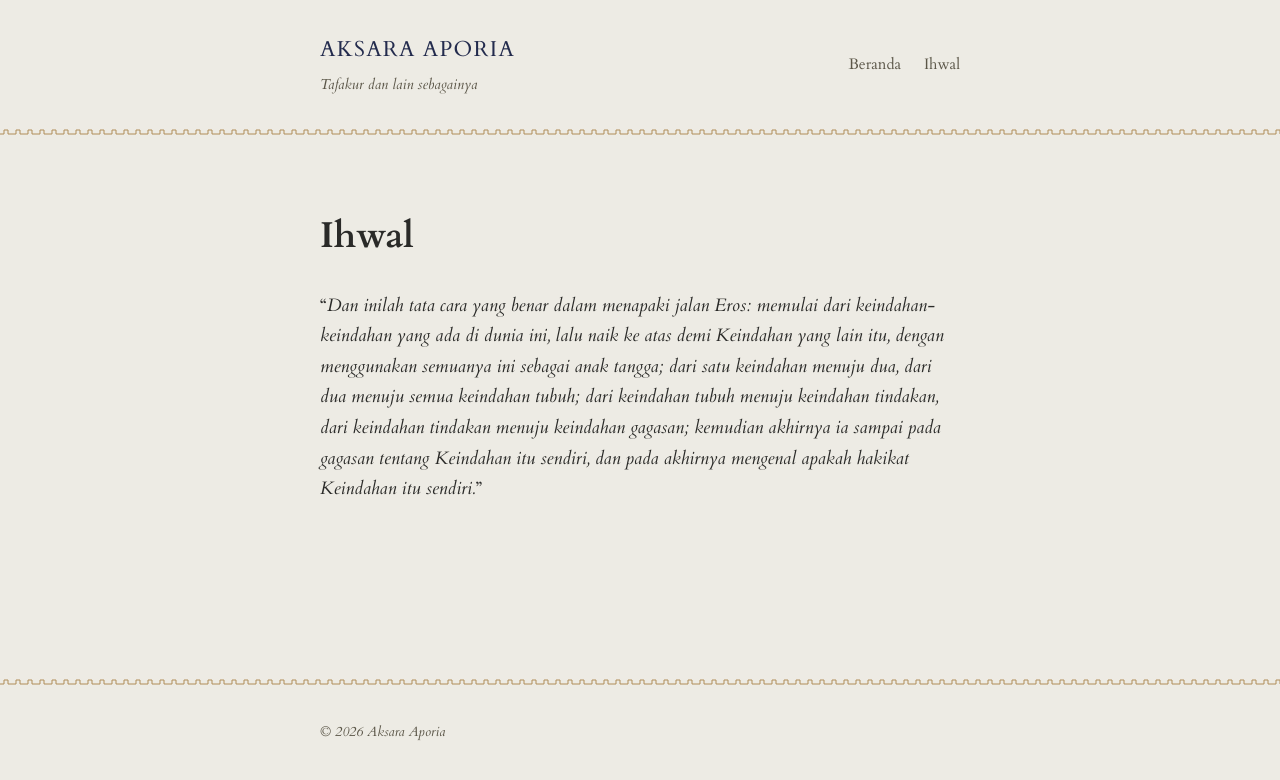
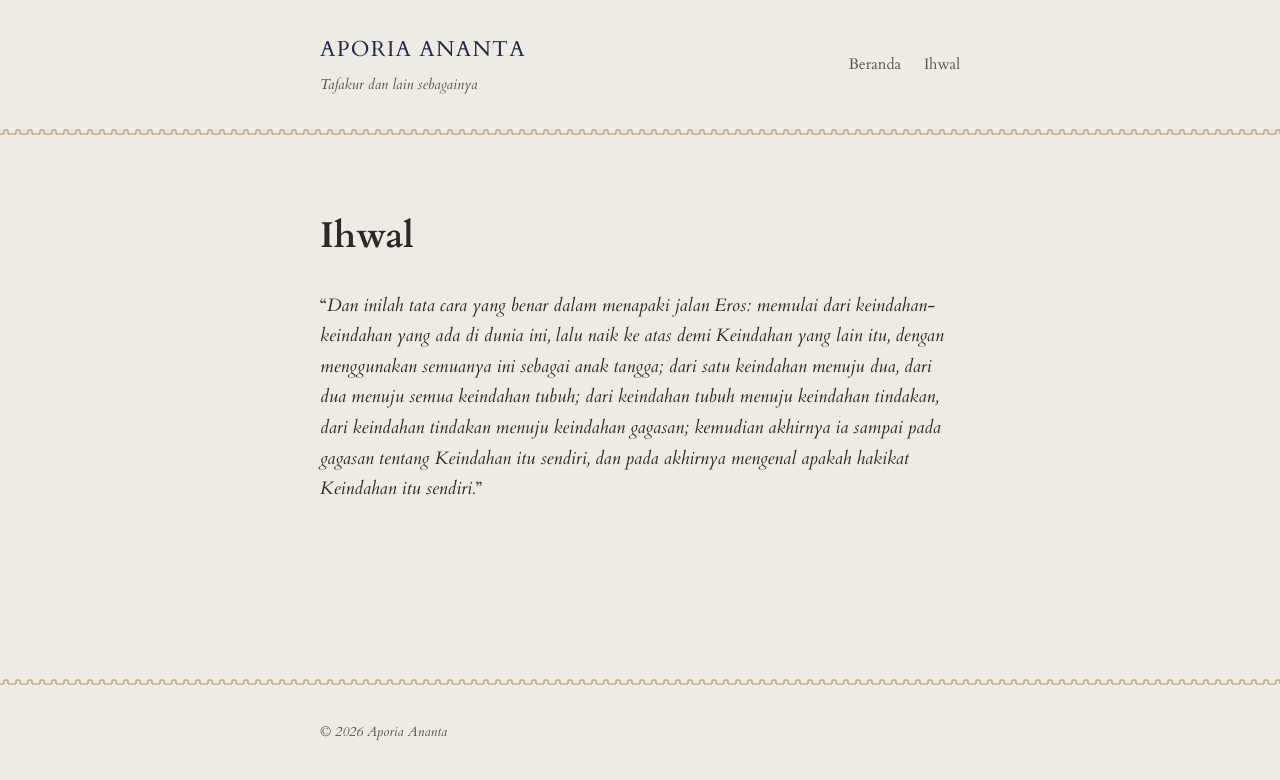
Before and after one commit to ramunechoco/ramunechoco.github.io, a Jekyll site: the page built from about.md, in a window 1280 px wide. Shown: the top 780 px of the page. Built offline with Jekyll 4.4.1, drawn with Linux system fonts in a browser that asks for light colours; some web fonts are replaced.

Commit message:
Rename blog to "Aporia Ananta"

```diff
--- a/_config.yml
+++ b/_config.yml
@@ -1,4 +1,4 @@
-title: "Aksara Aporia"
+title: "Aporia Ananta"
 description: "Tafakur dan lain sebagainya"
 baseurl: ""
 url: "https://kothar.me"
```
Also changed, not shown: README.md (+1 -1 lines).
